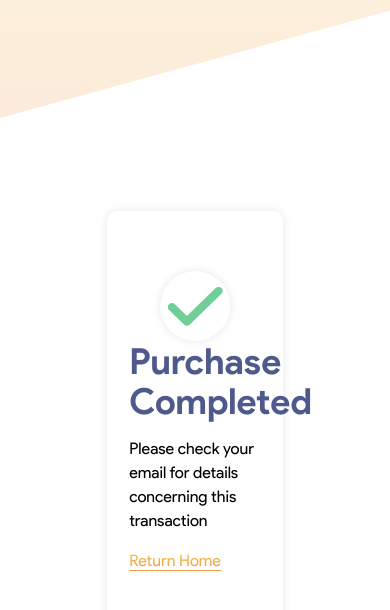
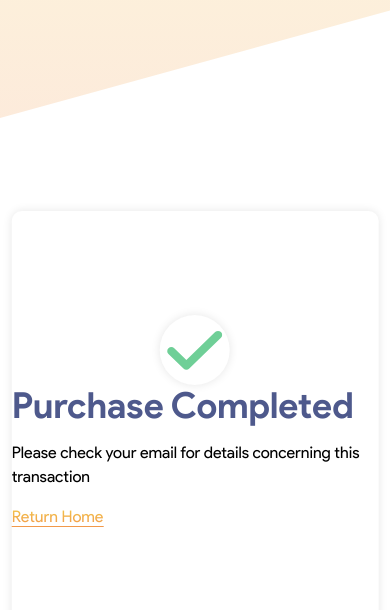
Before and after one commit to Dejare/payment-task-assessment-, a React (Create React App) app: page /complete in a window 390 px wide. Shown: the top 610 px of the page. Built offline with nearby package versions, Linux system fonts and the light colour scheme.

Commit message:
resposive

```diff
--- a/src/component/BillingInfo.js
+++ b/src/component/BillingInfo.js
@@ -5,7 +5,7 @@ export function BillingInfo({ nextTab }) {
 
     return (
         <>
-            <form className='flex flex-col md:w-[40vw] justify-between border-b border-black'>
+            <form className='flex flex-col md:w-[40vw] justify-between'>
                 <div className='flex flex-col mt-8 w-[100%]'>
                     <label htmlFor="Name" className='font-semibold mb-3'>Name on Card <sup className='text-red-500'>*</sup></label>
                     <input type="text" placeholder='Opara Linus Ahmed' className='inputOne focus:ring-1 ' />
--- a/src/component/PersonalInfo.js
+++ b/src/component/PersonalInfo.js
@@ -5,7 +5,7 @@ export function PersonalInfo({ nextTab }) {
 
     return (
         <>
-            <form className='flex flex-col md:w-[40vw] justify-between border-b border-black'>
+            <form className='flex flex-col md:w-[40vw] justify-between '>
                 <div className='flex flex-col mt-8 w-[100%]'>
                     <label htmlFor="Name" className='font-semibold mb-3'>Name</label>
                     <input type="text" placeholder='Opara Linus Ahmed' className='inputOne focus:ring-1 ' />
--- a/src/component/PurchaseComplete.js
+++ b/src/component/PurchaseComplete.js
@@ -5,7 +5,7 @@ const PurchaseComplete = () => {
     return (
         <div className="purchaseCompleteContainer">
             <div className="main ">
-                <div className="w-3/4 m-auto">
+                <div className="md:w-3/4 m-auto">
                     <div className="imageCircle my-4">
                         <img src={checkMark} alt="Purchase Complete" />
                     </div>
--- a/src/component/component.scss
+++ b/src/component/component.scss
@@ -48,6 +48,11 @@ select {
         justify-content: space-evenly;
         flex-direction: column;
         box-shadow: 0px 0px 10px rgba(0, 0, 0, 0.1);
+        @media screen and (max-width: 768px) {
+            width: 94vw;
+            height: 50vh;
+        }
+
         h1 {
             color: #4e598c;
             font-weight: 700;
```
